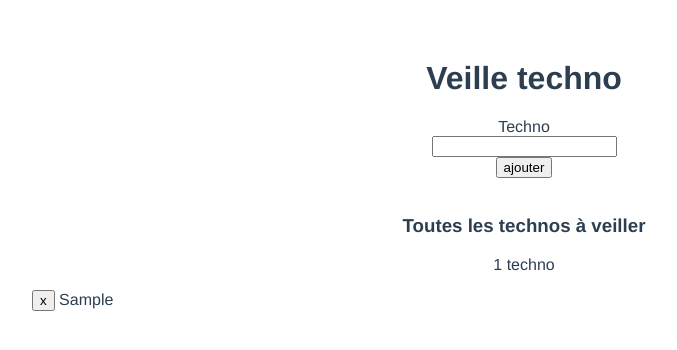
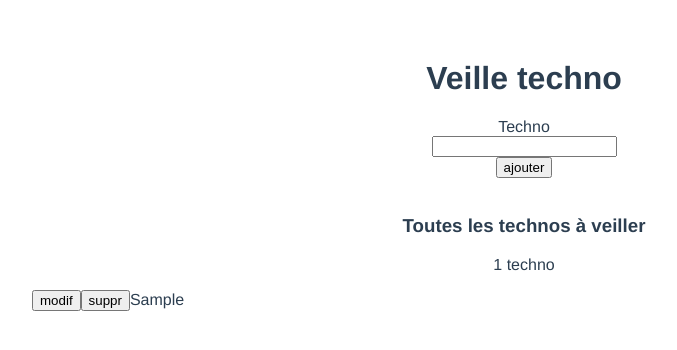
Before and after one commit to codeconcept/vue3-todo-app, a Vue app: page / in a window 1280 px wide. Both pictures are taken after typing "Sample" into the empty fields and a click on the button "ajouter". Shown: the top 350 px of the page, without its empty margins (116-793 px from the left). Built offline with nearby package versions, Linux system fonts and the light colour scheme.

Commit message:
Update a techno

```diff
--- a/src/components/Techno-List.vue
+++ b/src/components/Techno-List.vue
@@ -3,22 +3,42 @@
   {{technos.length}} techno{{technos.length > 1 ? 's' : ''}}
   <ul>
     <li v-for="tech in technos" :key="tech.id">
-      <button @click="deleteTechno(tech)">x</button>
-      {{tech.techno}}
+      <button @click="editTechno(tech)">modif</button>
+      <button @click="deleteTechno(tech)">suppr</button>
+      <span v-if="technoToEdit !== null && technoToEdit.id === tech.id">
+        <input type="text" v-model="technoToEdit.techno" @keypress.enter="save" />
+        <button @click="save">sauvegarder</button>
+      </span>
+      <span v-else>{{tech.techno}}</span>
     </li>
   </ul>
 </template>
 
 <script>
+import { ref } from "vue";
 export default {
   emits: ["delete-techno"],
   setup(props, { emit }) {
+    let technoToEdit = ref(null);
     let deleteTechno = function (tech) {
       emit("delete-techno", tech);
     };
 
+    let editTechno = function (tech) {
+      technoToEdit.value = tech;
+      console.log("TechnoList | technoToEdit()", technoToEdit);
+    };
+
+    let save = function () {
+      technoToEdit.value = null;
+      console.log("TechnoList | save() ", technoToEdit.value);
+    };
+
     return {
       deleteTechno,
+      technoToEdit,
+      editTechno,
+      save,
     };
   },
   props: {
@@ -36,5 +56,4 @@ ul {
   width: 50%;
   margin-left: 100px;
 }
-
 </style>
```
